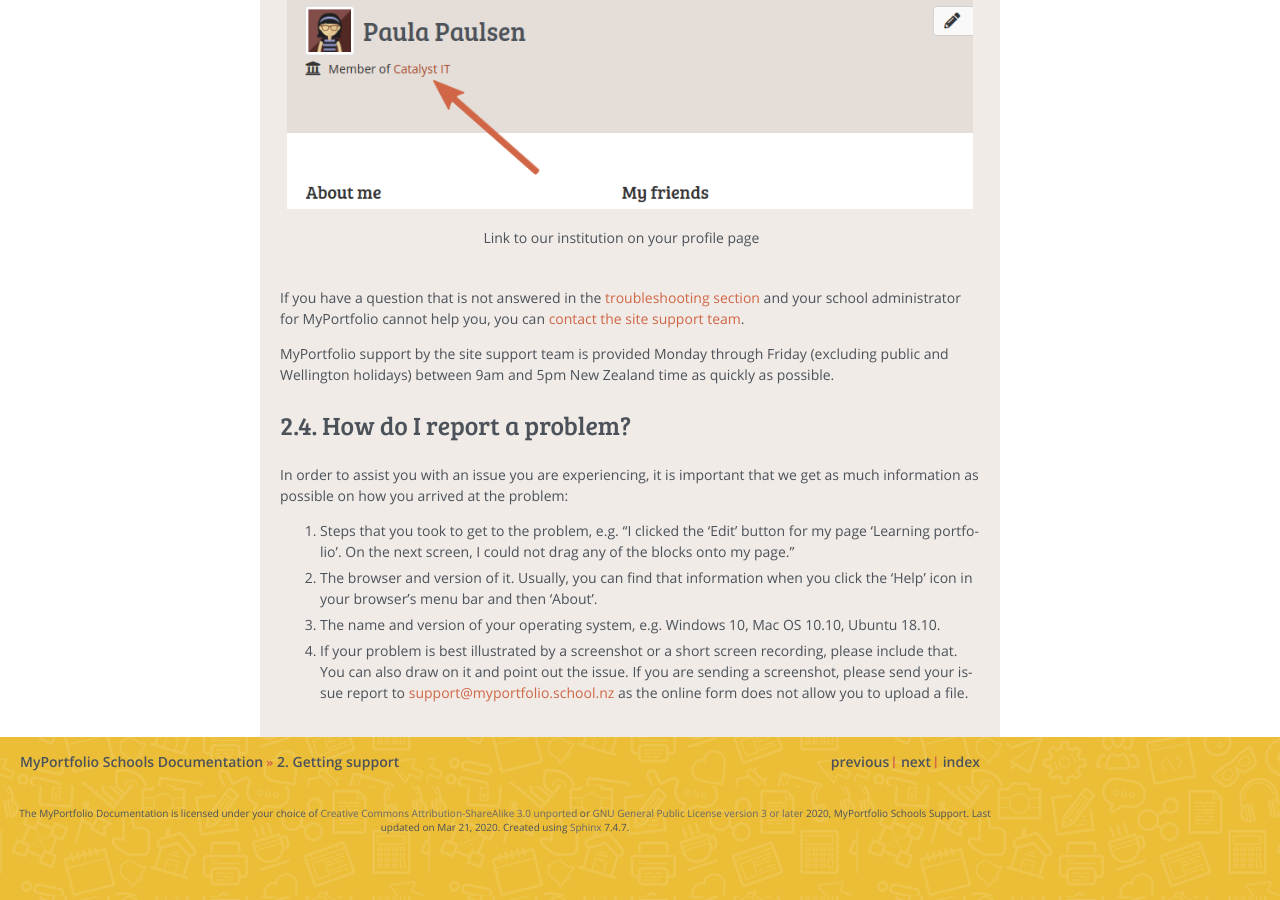
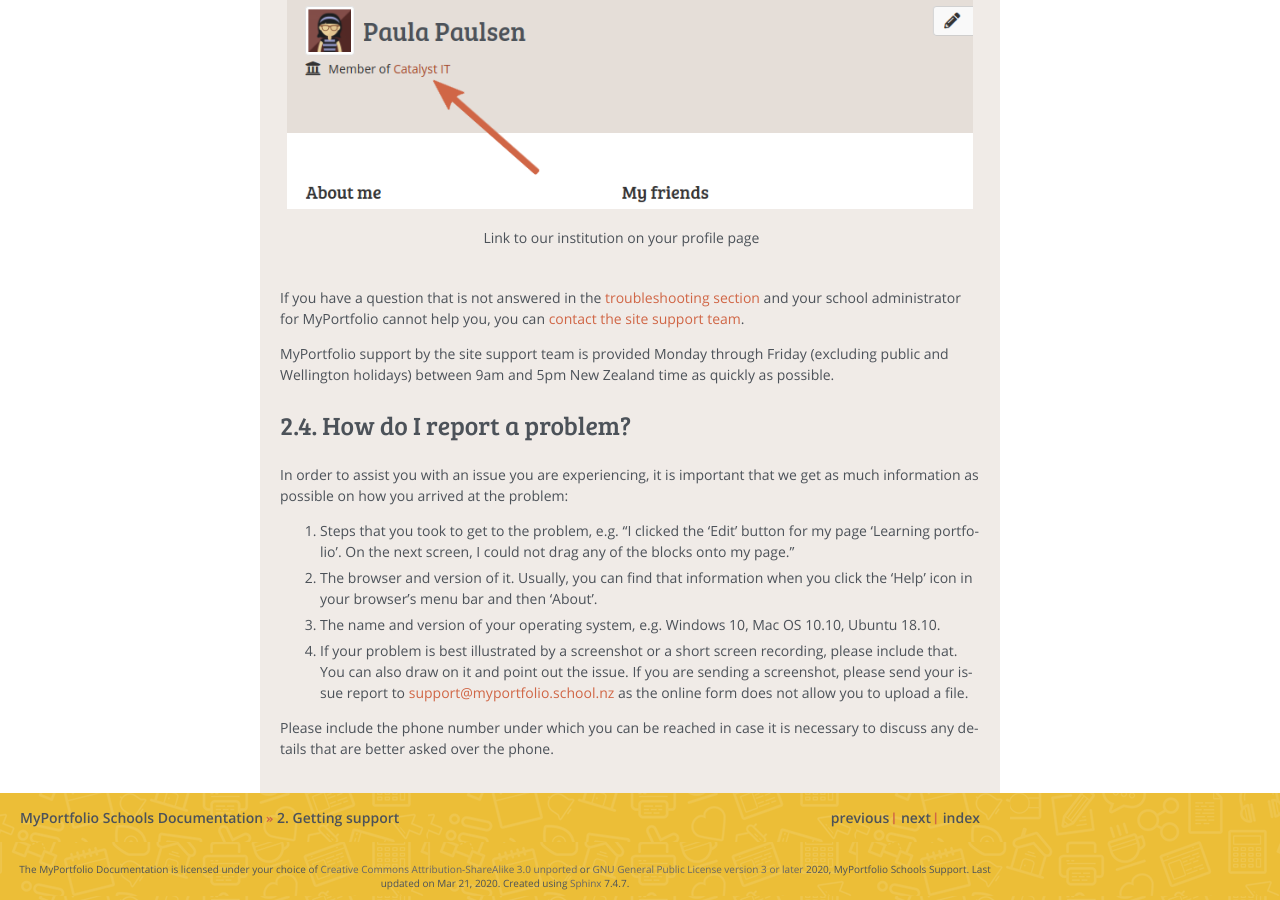
Before and after one commit to catalyst/myportfolio-school-docs, a Sphinx documentation site: the page built from source/faq/support.rst, in a window 1280 px wide and 900 px high, scrolled down 1393 px. Built offline with Sphinx 7.4.7, drawn with Linux system fonts in a browser that asks for light colours; nearby versions of some CDN libraries; comment, search, counter and statistics services are not loaded.

Commit message:
faq/support: Add request for phone number when asking for support

```diff
--- a/source/faq/support.rst
+++ b/source/faq/support.rst
@@ -54,3 +54,5 @@ In order to assist you with an issue you are experiencing, it is important that
 #. The browser and version of it. Usually, you can find that information when you click the 'Help' icon in your browser's menu bar and then 'About'.
 #. The name and version of your operating system, e.g. Windows 10, Mac OS 10.10, Ubuntu 18.10.
 #. If your problem is best illustrated by a screenshot or a short screen recording, please include that. You can also draw on it and point out the issue. If you are sending a screenshot, please send your issue report to `support@myportfolio.school.nz <mailto:support@myportfolio.school.nz>`_ as the online form does not allow you to upload a file.
+
+Please include the phone number under which you can be reached in case it is necessary to discuss any details that are better asked over the phone.
```
